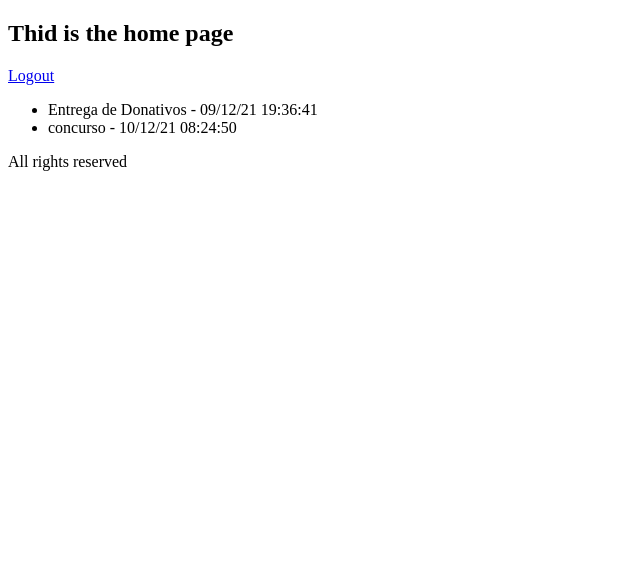
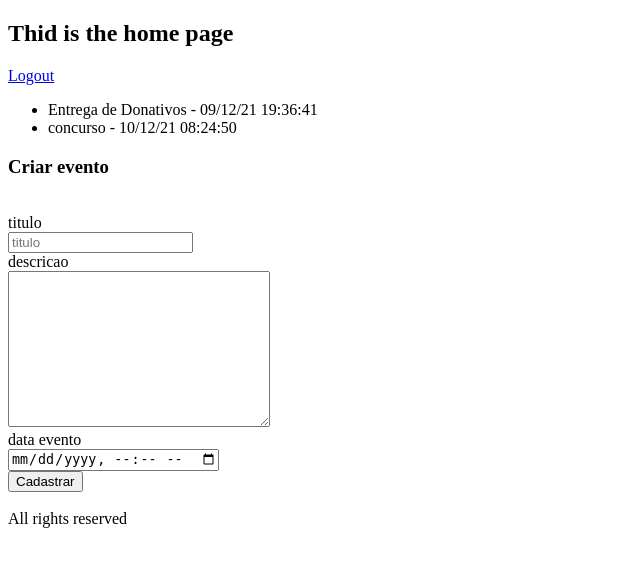
Before and after one commit to Antonio-Gabriel/dev_django, a Django app: page / in a window 1280 px wide. Shown: the part 76-643 px from the top of the page, without its empty margins (0-640 px from the left). Run offline with Django 4.2, Linux system fonts and the light colour scheme; a user stored in the database is signed in; data comes from the database, SQL or seed files in the repository.

Commit message:
add create evento

```diff
--- a/templates/pages/home.html
+++ b/templates/pages/home.html
@@ -8,4 +8,23 @@
   <li>{{data.titulo}} - {{ data.get_data_evento }}</li>
   {% endfor %}
 </ul>
+
+<h3>Criar evento</h3>
+<br />
+<form action="criar" method="post">
+  {% csrf_token %}
+  <label>titulo</label><br />
+  <input type="text" name="titulo" placeholder="titulo" /><br />
+
+  <label>descricao</label><br />
+  <textarea name="descricao" cols="30" rows="10"></textarea><br />
+
+  <label>data evento</label><br />
+  <input type="datetime-local" name="data_evento" /><br />
+
+  <button type="submit">Cadastrar</button>
+  <br />
+  <br />
+</form>
+
 {% endblock content %}
```
